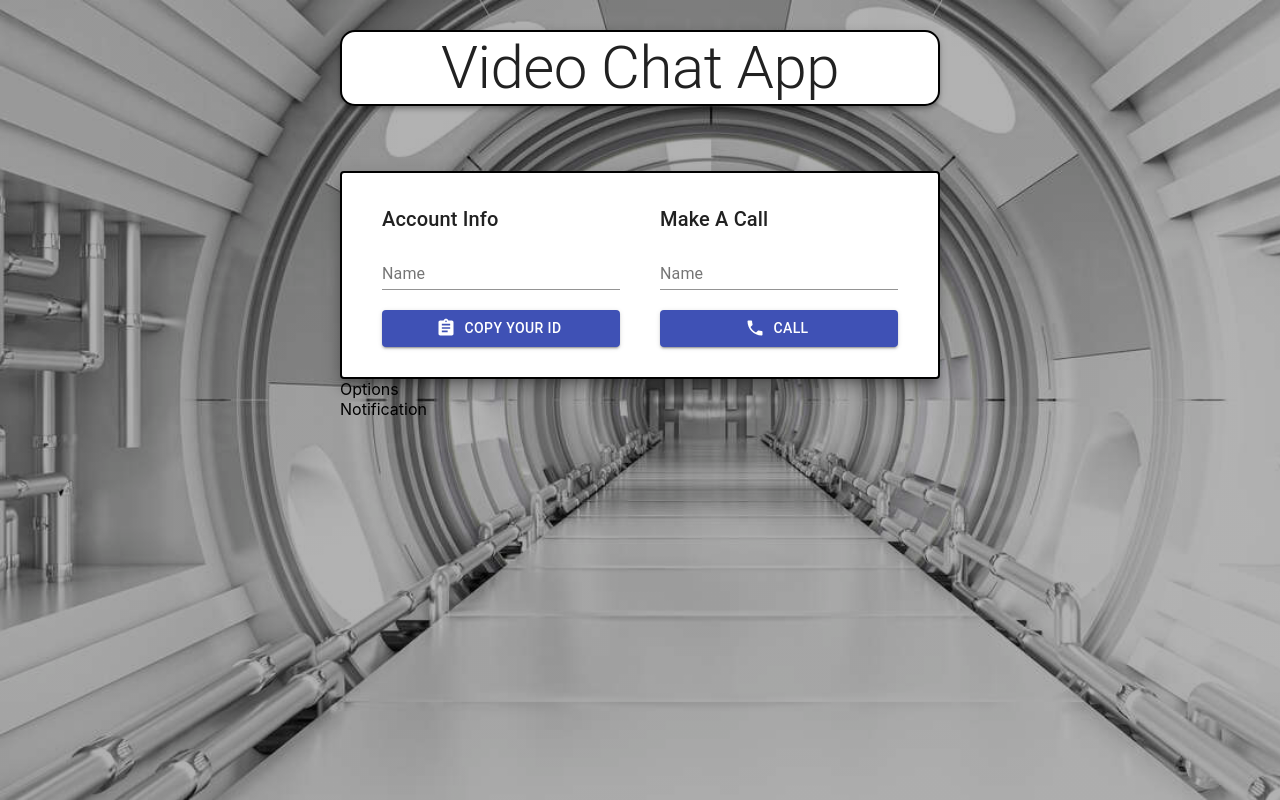
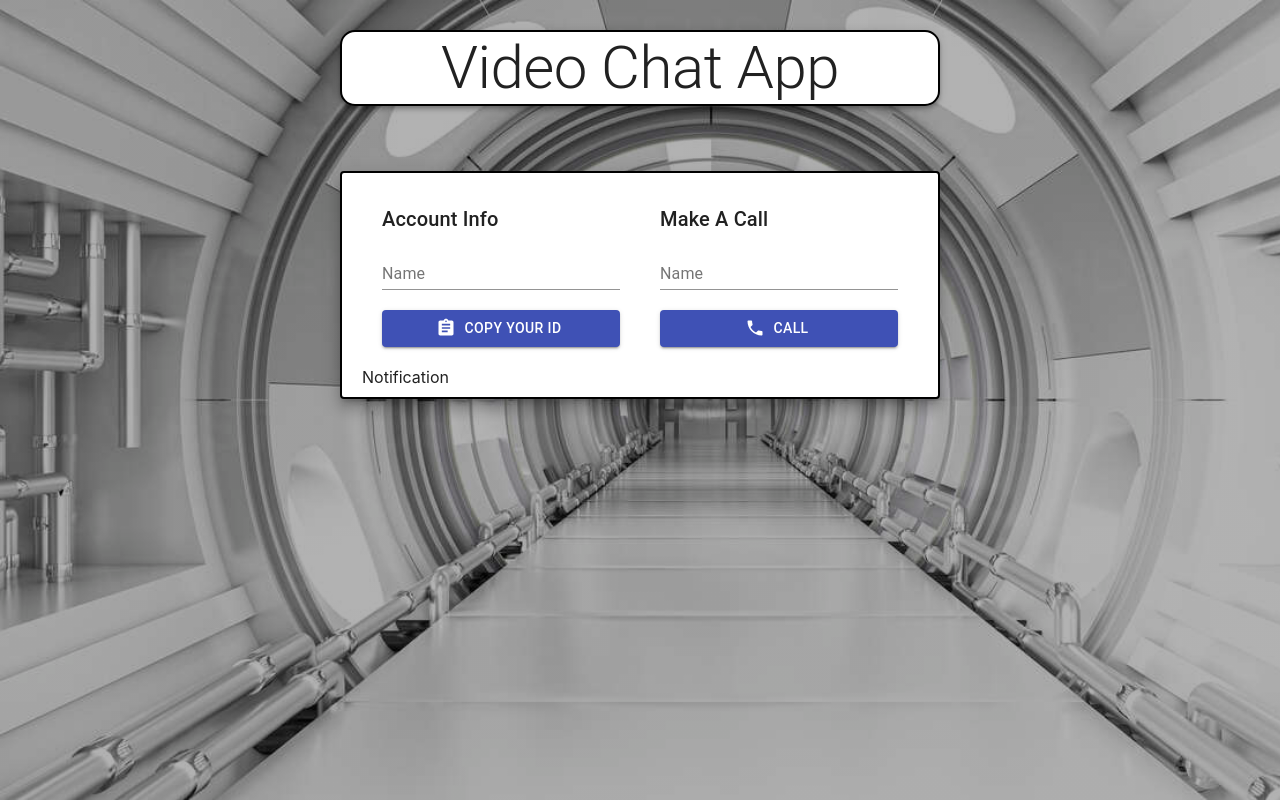
Before and after one commit to DeeIdowu/VideoChatApp, a React (Create React App) app in the folder client/: page / in a window 1280 px wide. Built offline with nearby package versions, Linux system fonts and the light colour scheme; no server answers.

Commit message:
more styling to Options component

```diff
--- a/client/src/components/Options.jsx
+++ b/client/src/components/Options.jsx
@@ -84,9 +84,8 @@ const Options = ({children}) => {
                         </Grid>
                     </Grid>
                 </form>
+                 {children}
             </Paper>
-           Options
-           {children}
         </Container>
     )
 }
```
